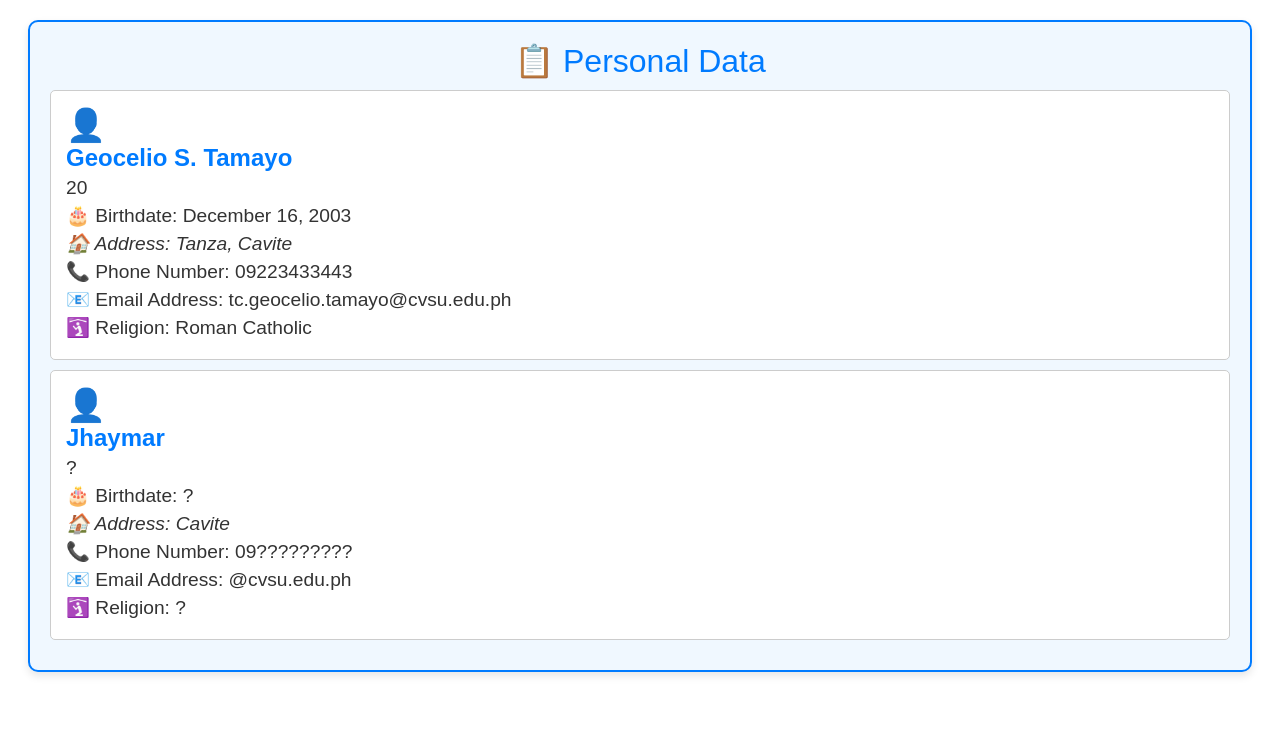
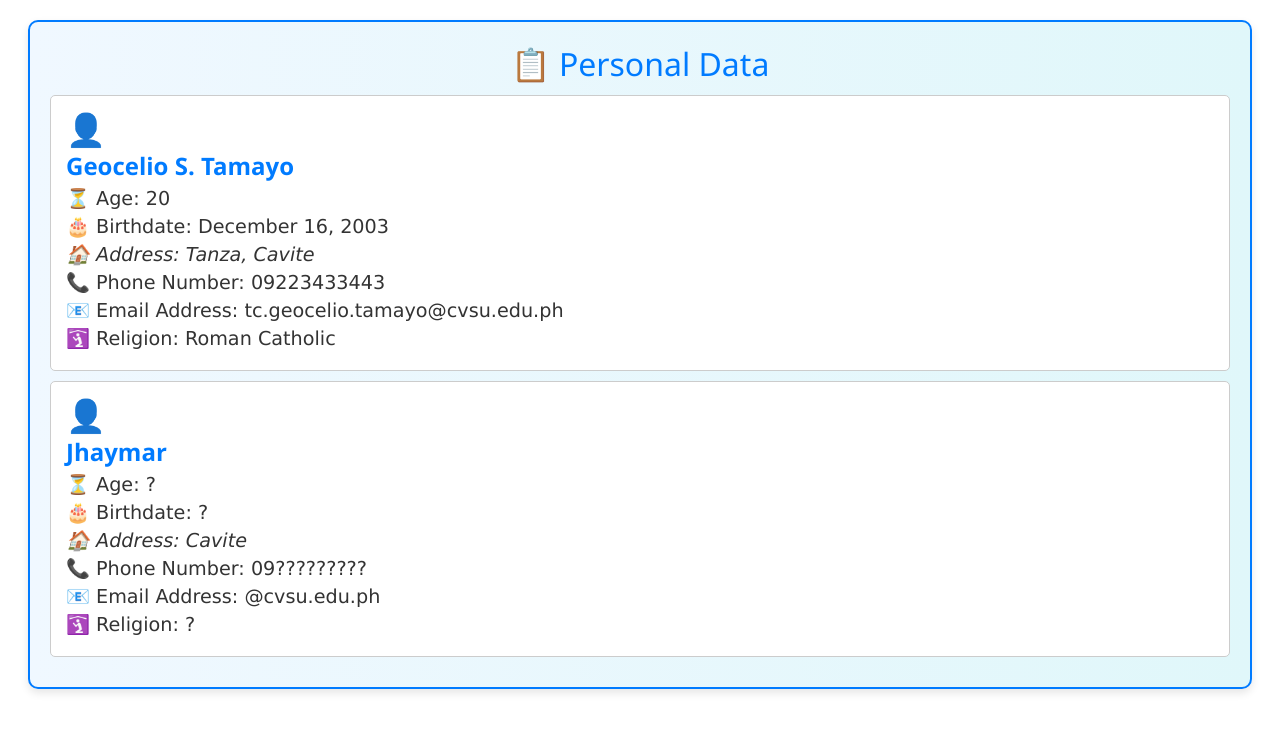
Before and after one commit to GeoTheUnknown/Personal-Data, a plain HTML site: page index.html in a window 1280 px wide. Drawn offline with Linux system fonts and the light colour scheme.

Commit message:
Update style.css

```diff
--- a/style.css
+++ b/style.css
@@ -5,8 +5,9 @@ PersonalInformation {
     padding: 20px;
     border: 2px solid #007BFF;
     border-radius: 10px;
-    background-color: #f0f8ff;
+    background: linear-gradient(to right, #f0f8ff, #e0f7fa);
     box-shadow: 0 4px 8px rgba(0, 0, 0, 0.1);
+    animation: fadeIn 1s ease-in-out;
 }
 
 PersonInfo1, PersonInfo2 {
@@ -14,14 +15,15 @@ PersonInfo1, PersonInfo2 {
     border: 1px solid #ccc;
     margin: 10px 0;
     padding: 15px;
-    background-color: #fff;
+    background: #fff;
     border-radius: 5px;
-    transition: transform 0.2s;
+    transition: transform 0.2s, background-color 0.2s;
 }
 
 PersonInfo1:hover, PersonInfo2:hover {
     transform: scale(1.02);
     box-shadow: 0 4px 8px rgba(0, 0, 0, 0.1);
+    background-color: #f1f1f1;
 }
 
 Name {
@@ -30,21 +32,23 @@ Name {
     color: #007BFF;
     margin-bottom: 5px;
     font-weight: bold;
+    font-family: 'Segoe UI', Tahoma, Geneva, Verdana, sans-serif;
 }
 
-Age, Birthdate, Height, Address, PhoneNumber, EmailAddress, Religion {
+Age, BirthDate, Address, PhoneNumber, EmailAddress, Religion {
     display: block;
     font-size: 1.2em;
     color: #333;
     margin-bottom: 5px;
+    font-family: 'Verdana', sans-serif;
 }
 
-Birthdate::before {
-    content: "🎂 Birthdate: ";
+Age::before {
+    content: "⏳ Age: ";
 }
 
-Height::before {
-    content: "📏 Height: ";
+BirthDate::before {
+    content: "🎂 Birthdate: ";
 }
 
 Address::before {
@@ -68,6 +72,7 @@ PersonInfo1::before, PersonInfo2::before {
     font-size: 2em;
     margin-right: 10px;
     vertical-align: middle;
+    color: #007BFF;
 }
 
 PersonalInformation::before {
@@ -77,9 +82,9 @@ PersonalInformation::before {
     color: #007BFF;
     margin-bottom: 10px;
     text-align: center;
+    font-family: 'Segoe UI', Tahoma, Geneva, Verdana, sans-serif;
 }
 
-/* Responsive design */
 @media (max-width: 768px) {
     PersonalInformation {
         margin: 10px;
@@ -95,7 +100,7 @@ PersonalInformation::before {
         font-size: 1.3em;
     }
 
-    Age, Birthdate, Height, Address, PhoneNumber, Email, Religion {
+    Age, BirthDate, Address, PhoneNumber, EmailAddress, Religion {
         font-size: 1em;
     }
 }
@@ -115,7 +120,12 @@ PersonalInformation::before {
         font-size: 1.1em;
     }
 
-    Age, Birthdate, Height, Address, PhoneNumber, Email, Religion {
+    Age, BirthDate, Address, PhoneNumber, EmailAddress, Religion {
         font-size: 0.9em;
     }
 }
+
+@keyframes fadeIn {
+    0% { opacity: 0; }
+    100% { opacity: 1; }
+}
```
